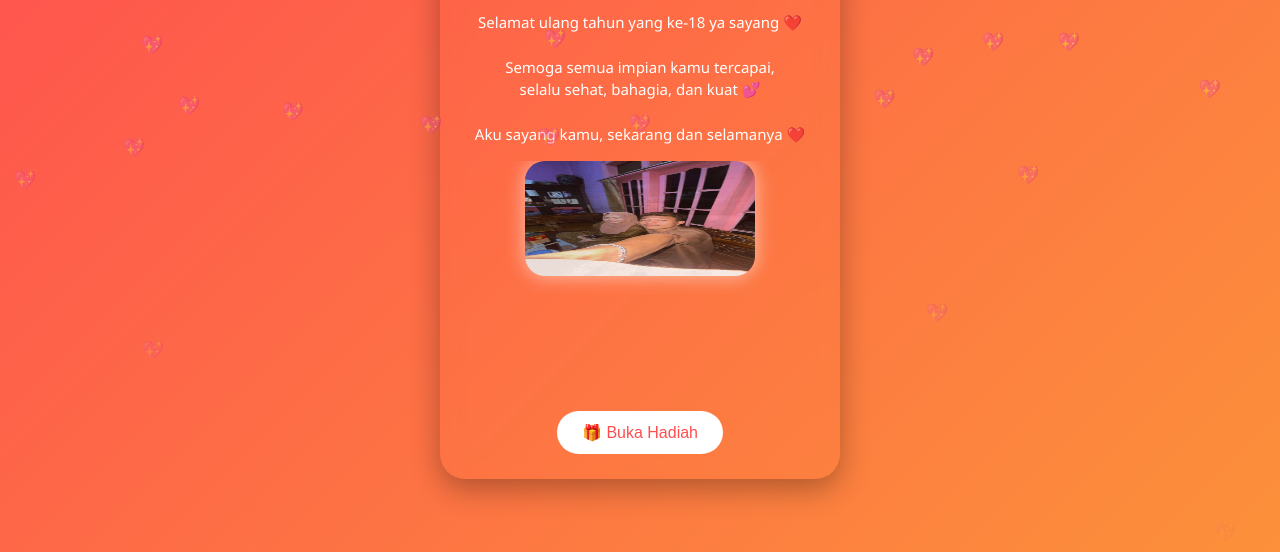
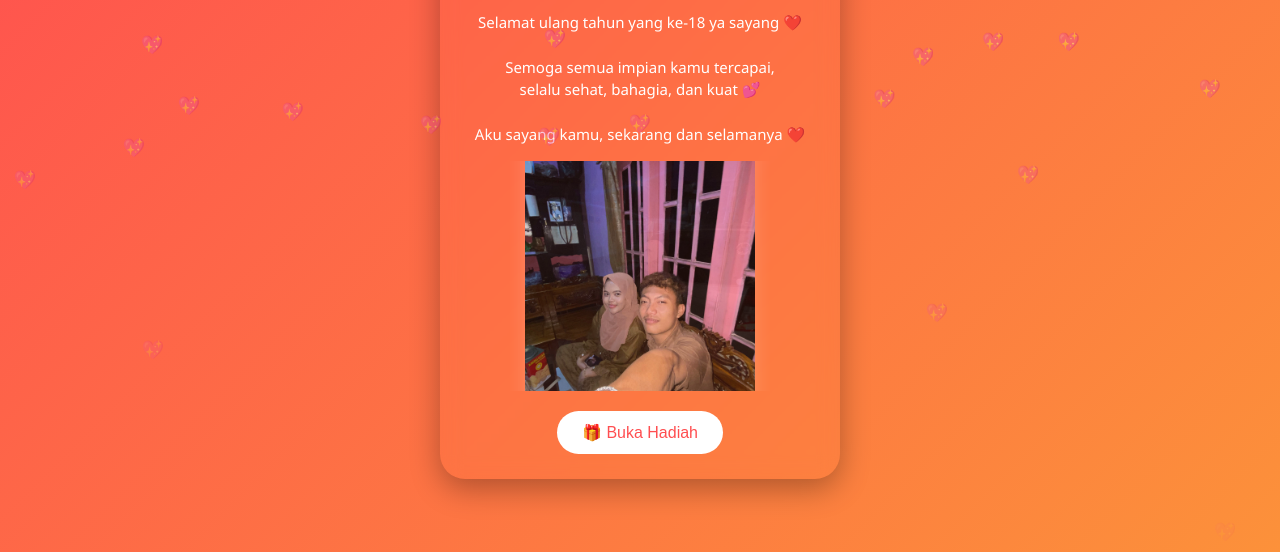
Before and after one commit to izrulgaming0-oss/gift_away_web_bibi, a plain HTML site: page index.html in a window 1280 px wide. Shown: the part 248-800 px from the top of the page. Drawn offline with Linux system fonts and the light colour scheme.

Commit message:
Modify slider image height and box shadow
Adjusted image height and position in slider styles.

```diff
--- a/index.html
+++ b/index.html
@@ -84,19 +84,18 @@ p {
 
 .slider img {
   width: 100%;
-  height:50%;
   max-width: 230px;
   border-radius: 20px;
 
   position: absolute;
-  top: 0;
+  top: -30%;
   left: 50%;
   transform: translateX(-50%);
 
   opacity: 0;
   transition: opacity 1s ease;
 
-  box-shadow: 0 0 20px rgba(255,255,255,0.6);
+  box-shadow: 0 0 20px rgba(255,255,255,0.2);
   z-index: 1;
 }
 
```
